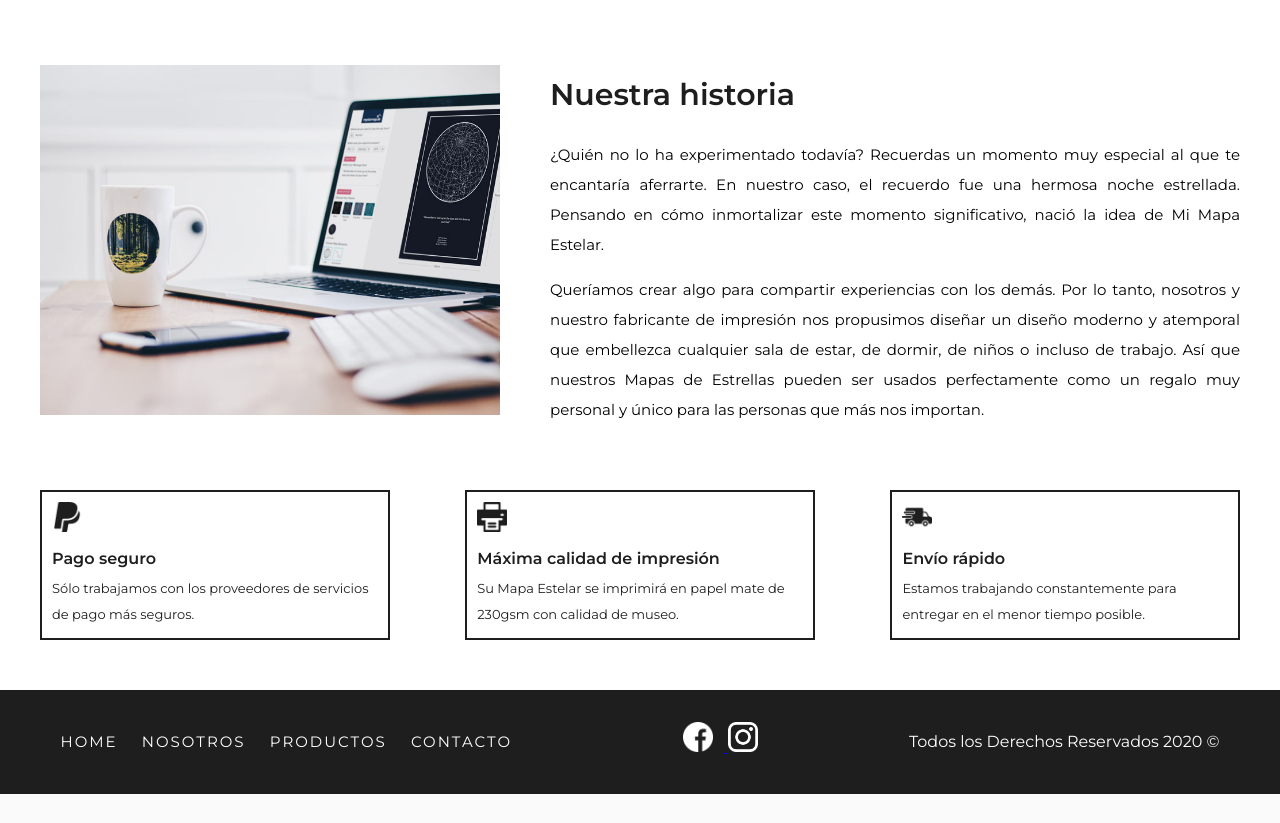
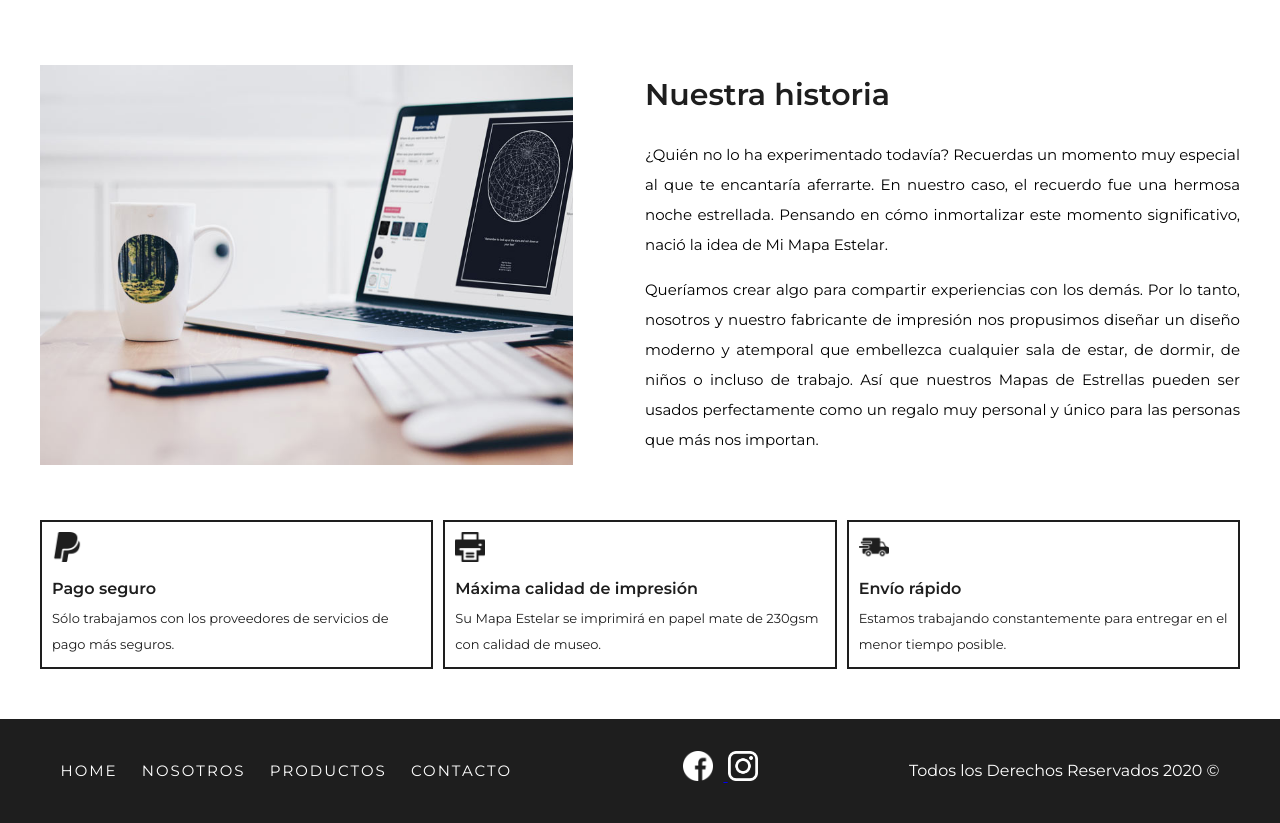
Before and after one commit to jdanielh24/MapasEstelaresLaguna, a PHP site: page /nosotros.html in a window 1280 px wide. Shown: the part 65-888 px from the top of the page. Before the commit the page ends 859 px from the top, so only its background shows below. Run offline with PHP 8.4, Linux system fonts and the light colour scheme.

Commit message:
grid mejorado

```diff
--- a/css/styles.css
+++ b/css/styles.css
@@ -337,19 +337,19 @@ h4 {
     justify-content: space-between;
     margin-bottom: 5rem;
     flex-wrap: wrap;
-    grid-column: 1/3;
+    grid-column: 1/2;
 }
 .info-nosotros{
     display: flex;
     flex-direction: row;
     margin-top: 5rem;
-    grid-column: 1/4;
+    grid-column: 1/2;
 }
 
 .info-nosotros img{
-    height: 35rem;
-    width: 46rem;
-    margin-right: 5rem;
+    height: 40rem;
+    /*width: 46rem; */
+    /*margin-right: 5rem;*/
 }
 
 .texto-nosotros h1,
@@ -389,10 +389,10 @@ h4 {
 
 .contenedor-descr{
     margin-top: 5rem;
-    width: 37%;
+    /*width: 37%;*/
     border: 2px solid #1e1e1e;
     padding: 1rem;
-    height: 15rem;
+    height: auto;
     flex-basis: calc((33.3%) - 5rem);
 }
 
@@ -624,7 +624,19 @@ textarea {
 /* CSS GRID */
 .contenedor-principal{
     display: grid;
-    grid-template-columns: repeat(2, 1fr);
-    grid-template-rows: auto 20rem;
-    margin-bottom: 5rem;
+    grid-template-columns: 1fr;
+    grid-template-rows: auto auto;
 }
+
+.sub-contenedor1{
+    display: grid;
+    grid-template-columns: 1fr 1fr;
+    column-gap: 1rem;
+}
+
+.sub-contenedor2{
+    display: grid;
+    grid-template-columns: 1fr 1fr 1fr;
+    justify-items: normal;
+    column-gap: 1rem;
+}
--- a/nosotros.html
+++ b/nosotros.html
@@ -32,15 +32,18 @@
 
     <div class="contenedor-principal">
         <main class="contenedor info-nosotros">
+            <div class="sub-contenedor1">
                 <img src="img/nosotros.jpg" alt="nosotros">
                 <div class="texto-nosotros">
                     <h1>Nuestra historia</h1>
                     <p>¿Quién no lo ha experimentado todavía? Recuerdas un momento muy especial al que te encantaría aferrarte. En nuestro caso, el recuerdo fue una hermosa noche estrellada. Pensando en cómo inmortalizar este momento significativo, nació la idea de Mi Mapa Estelar.</p>
                     <p>Queríamos crear algo para compartir experiencias con los demás. Por lo tanto, nosotros y nuestro fabricante de impresión nos propusimos diseñar un diseño moderno y atemporal que embellezca cualquier sala de estar, de dormir, de niños o incluso de trabajo. Así que nuestros Mapas de Estrellas pueden ser usados perfectamente como un regalo muy personal y único para las personas que más nos importan.</p>
                 </div>
+            </div>
         </main>
 
         <section class="contenedor descripcion-nosotros">
+            <div class="sub-contenedor2">
                 <div class="contenedor-descr">
                     <div class="texto-descr">
                         <img src="img/paypal.png" alt="logo-paypal">
@@ -62,6 +65,7 @@
                         <img src="img/envio.png" alt="logo-impresora">
                         <h2>Envío rápido</h2>
                         <p>Estamos trabajando constantemente para entregar en el menor tiempo posible.</p>
+                    </div>
                 </div>
             </div>
         </section>
```
Lines whose indentation alone changed are shown as unchanged.
